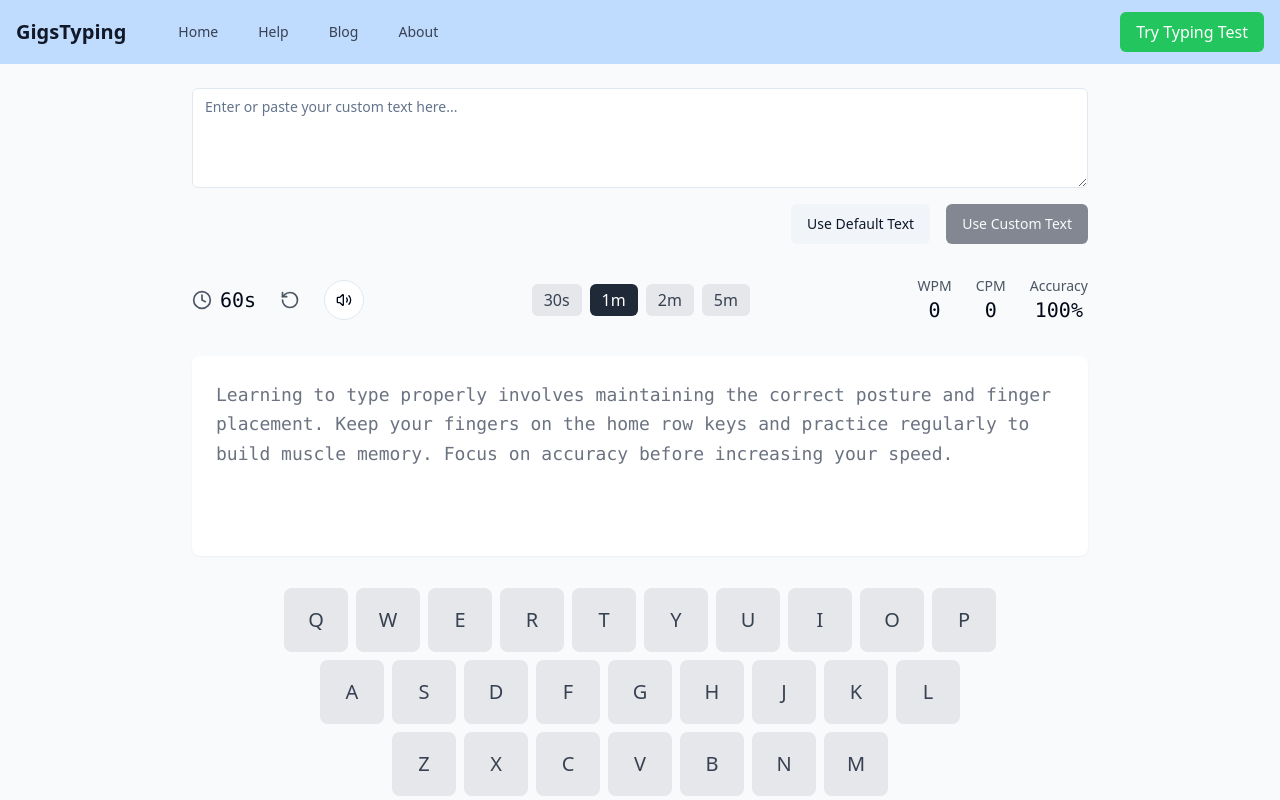
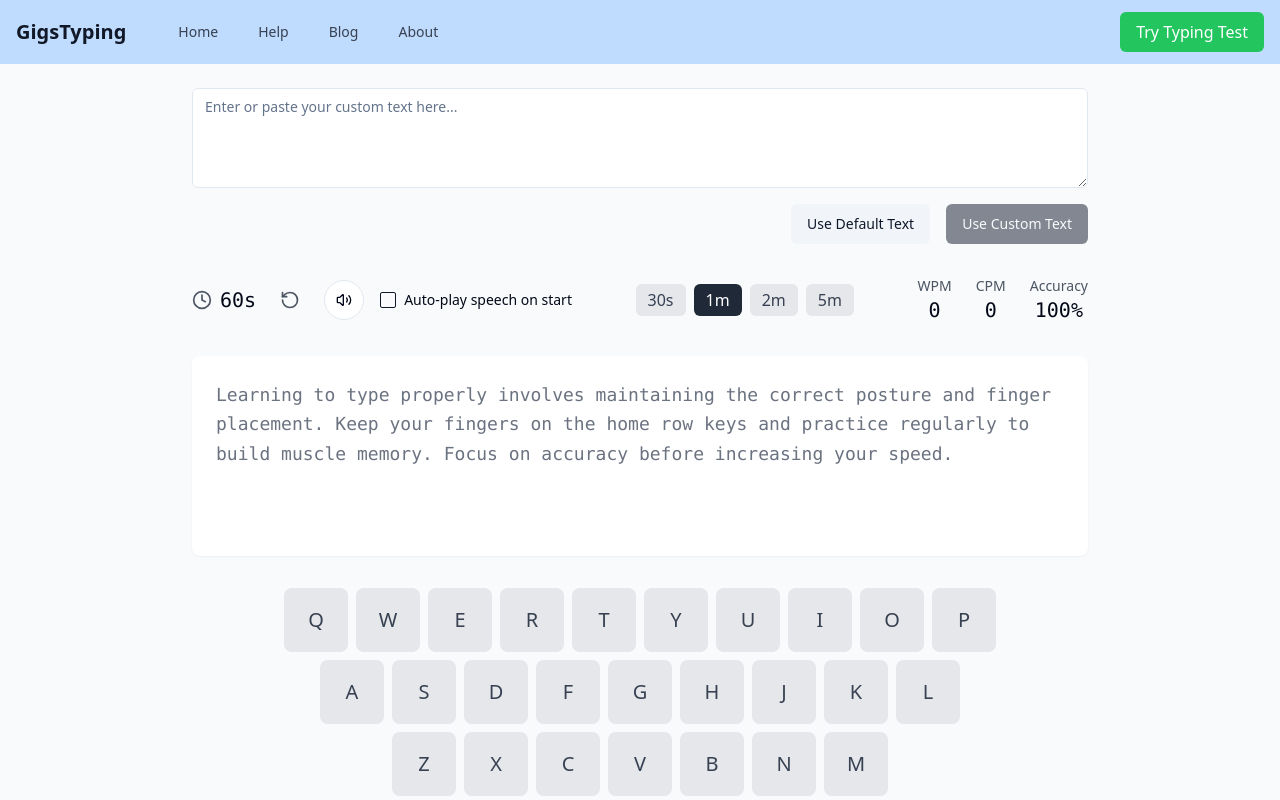
Before and after one commit to gkwickramaarachchi/typing-speed-test, a React (Vite) app: page /typing-test in a window 1280 px wide. Shown: the top 800 px of the page. Built offline with nearby package versions, Linux system fonts and the light colour scheme.

Commit message:
Add text-to-speech toggle
The text-to-speech feature will now be toggleable by the user before starting a typing test.

```diff
--- a/src/components/TypingTest.tsx
+++ b/src/components/TypingTest.tsx
@@ -1,4 +1,3 @@
-
 import React, { useState, useEffect, useCallback, useRef } from "react";
 import { Clock, RotateCcw, Play, Square } from "lucide-react";
 import VirtualKeyboard from "./typing/VirtualKeyboard";
@@ -8,6 +7,8 @@ import { TEXT_SAMPLES, TIMER_OPTIONS } from "@/constants/typingTest";
 import { calculateStats, calculateSuggestedTime } from "@/utils/typingTestUtils";
 import { Textarea } from "@/components/ui/textarea";
 import { Button } from "@/components/ui/button";
+import { Checkbox } from "@/components/ui/checkbox";
+import { Label } from "@/components/ui/label";
 import { toast } from "sonner";
 
 const TypingTest = () => {
@@ -23,6 +24,7 @@ const TypingTest = () => {
   const [activeKeys, setActiveKeys] = useState<Set<string>>(new Set());
   const [customText, setCustomText] = useState("");
   const [isCustomMode, setIsCustomMode] = useState(false);
+  const [autoPlaySpeech, setAutoPlaySpeech] = useState(false);
   const textareaRef = useRef<HTMLTextAreaElement>(null);
 
   const updateStats = useCallback(() => {
@@ -78,7 +80,6 @@ const TypingTest = () => {
       setInput("");
       setActiveKeys(new Set());
 
-      // Ensure textarea is focused immediately after starting
       setTimeout(() => {
         if (textareaRef.current) {
           textareaRef.current.focus();
@@ -216,7 +217,16 @@ const TypingTest = () => {
             >
               <RotateCcw className="w-5 h-5 text-gray-600" />
             </button>
-            <TextToSpeech text={text} disabled={isActive} />
+            <TextToSpeech text={text} disabled={isActive} autoPlay={autoPlaySpeech && isActive} />
+            <div className="flex items-center space-x-2">
+              <Checkbox
+                id="autoPlaySpeech"
+                checked={autoPlaySpeech}
+                onCheckedChange={(checked) => setAutoPlaySpeech(checked as boolean)}
+                disabled={isActive}
+              />
+              <Label htmlFor="autoPlaySpeech">Auto-play speech on start</Label>
+            </div>
           </div>
 
           {!isCustomMode && (
--- a/src/components/typing/TextToSpeech.tsx
+++ b/src/components/typing/TextToSpeech.tsx
@@ -7,9 +7,10 @@ import { toast } from 'sonner';
 interface TextToSpeechProps {
   text: string;
   disabled?: boolean;
+  autoPlay?: boolean;
 }
 
-const TextToSpeech = ({ text, disabled }: TextToSpeechProps) => {
+const TextToSpeech = ({ text, disabled, autoPlay }: TextToSpeechProps) => {
   const [isPlaying, setIsPlaying] = useState(false);
   const [speechSynthesis, setSpeechSynthesis] = useState<SpeechSynthesis | null>(null);
   const [utterance, setUtterance] = useState<SpeechSynthesisUtterance | null>(null);
@@ -19,6 +20,13 @@ const TextToSpeech = ({ text, disabled }: TextToSpeechProps) => {
       setSpeechSynthesis(window.speechSynthesis);
     }
   }, []);
+
+  // Auto-play effect
+  useEffect(() => {
+    if (autoPlay && !isPlaying && !disabled) {
+      handleSpeak();
+    }
+  }, [autoPlay, disabled]);
 
   const handleSpeak = () => {
     if (!speechSynthesis) {
```
